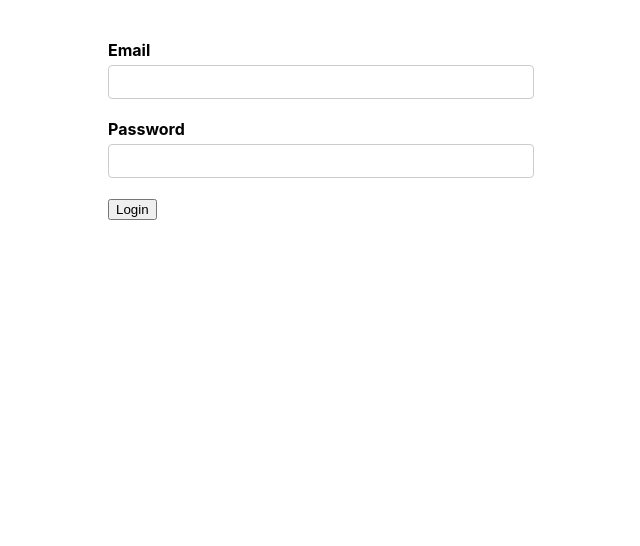
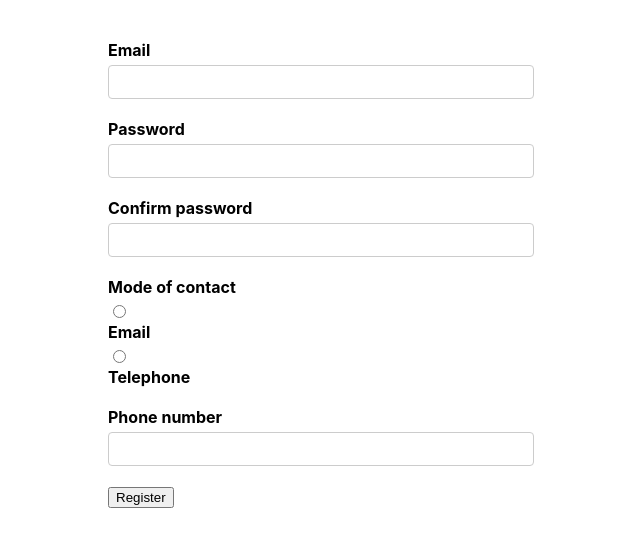
Before and after one commit to vapinedo/React-FormikDemo, a React (Create React App) app: page / in a window 1280 px wide. Shown: the top 546 px of the page, without its empty margins (319-959 px from the left). Built offline with nearby package versions, Linux system fonts and the light colour scheme.

Commit message:
[ADD] registration form

```diff
--- a/src/App.js
+++ b/src/App.js
@@ -1,11 +1,12 @@
 import './App.css';
 // import { FormikContainter } from './components/FormikContainter';
-import LoginForm from './components/LoginForm';
+// import LoginForm from './components/LoginForm';
+import RegistrationForm from './components/RegistrationForm';
 
 const App = () => {
   return (
     <div className="App">
-      <LoginForm />
+      <RegistrationForm />
     </div>
   );
 }
--- a/src/components/LoginForm.js
+++ b/src/components/LoginForm.js
@@ -24,7 +24,6 @@
     }
 
     return (
-        <div>
         <Formik
             initialValues={initialValues}
             validationSchema={validationSchema}
@@ -52,7 +51,6 @@
                 </Form>
             )}
         </Formik>
-        </div>
     )
 }
 
--- a/src/components/RadioButton.js
+++ b/src/components/RadioButton.js
@@ -10,7 +10,6 @@
       <label>{label}</label>
       <Field name={name} {...rest}>
         {({ field }) => {
-            console.log('Field', field)
           return options.map(option => {
             return (
               <React.Fragment key={option.key}>
--- /dev/null
+++ b/src/components/RegistrationForm.js
@@ -0,0 +1,91 @@
+import React from 'react'
+import { Formik, Form } from 'formik'
+import * as Yup from 'yup'
+import FormikControl from './FormikControl'
+import '../App.css'
+
+const RegistrationForm = () => {
+
+    const options = [
+        { key: 'Email', value: 'emailmoc' },
+        { key: 'Telephone', value: 'telephonemoc' },
+    ]
+
+    const initialValues = {
+        email: '',
+        password: '',
+        confirmPassword: '',
+        modeOfContact: '',
+        phone: ''
+    }
+
+    const validationSchema = Yup.object({
+        email: Yup
+            .string()
+            .email('Invalid email format')
+            .required('Required'),
+        password: Yup.string().required('Required'),
+        confirmPassword: Yup.string()
+            .oneOf([Yup.ref('password'), ''], 'Passwords must match')
+            .required('Required'),
+        modeOfContact: Yup.string().required('Required'),
+        phone: Yup.string()
+            .when('modeOfContact', {
+                is: 'telephonemoc',
+                then: Yup.string().required('Required')
+            })
+    })
+
+    const onSubmit = values => {
+        console.log('Form data', values)
+    }
+
+    return (
+        <Formik
+            initialValues={initialValues}
+            validationSchema={validationSchema}
+            onSubmit={onSubmit}
+        >
+            {formik => (
+                <Form>
+                    <FormikControl
+                        control='input'
+                        type='email'
+                        label='Email'
+                        name='email'
+                    />
+                    <FormikControl
+                        control='input'
+                        type='password'
+                        label='Password'
+                        name='password'
+                    />
+                    <FormikControl
+                        control='input'
+                        type='password'
+                        label='Confirm password'
+                        name='confirmPassword'
+                    />
+                    <FormikControl
+                        control='radio'
+                        label='Mode of contact'
+                        name='modeOfContact'
+                        options={options}
+                    />
+                    <FormikControl
+                        control='input'
+                        type='text'
+                        label='Phone number'
+                        name='phone'
+                    />
+
+                    <button type='submit' disabled={!formik.isValid}>
+                        Register
+                    </button>
+                </Form>
+            )}
+        </Formik>
+    )
+}
+
+export default RegistrationForm
```
Lines whose indentation alone changed are shown as unchanged.
